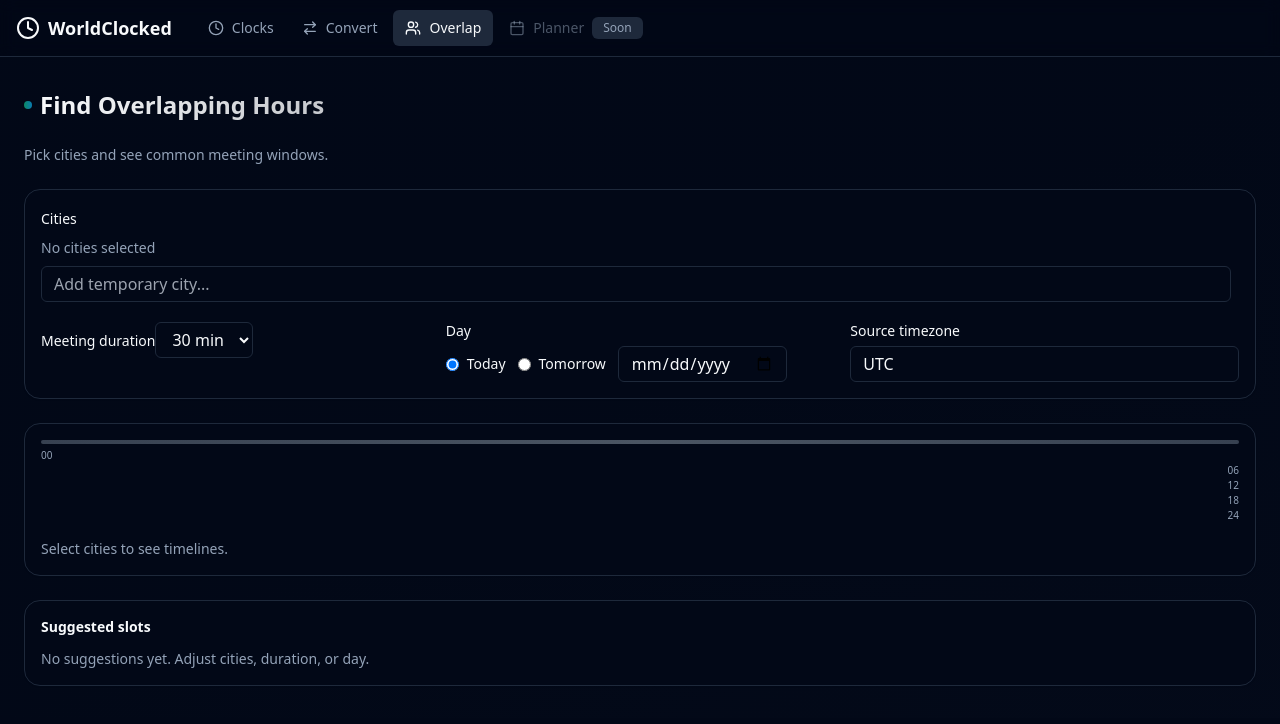
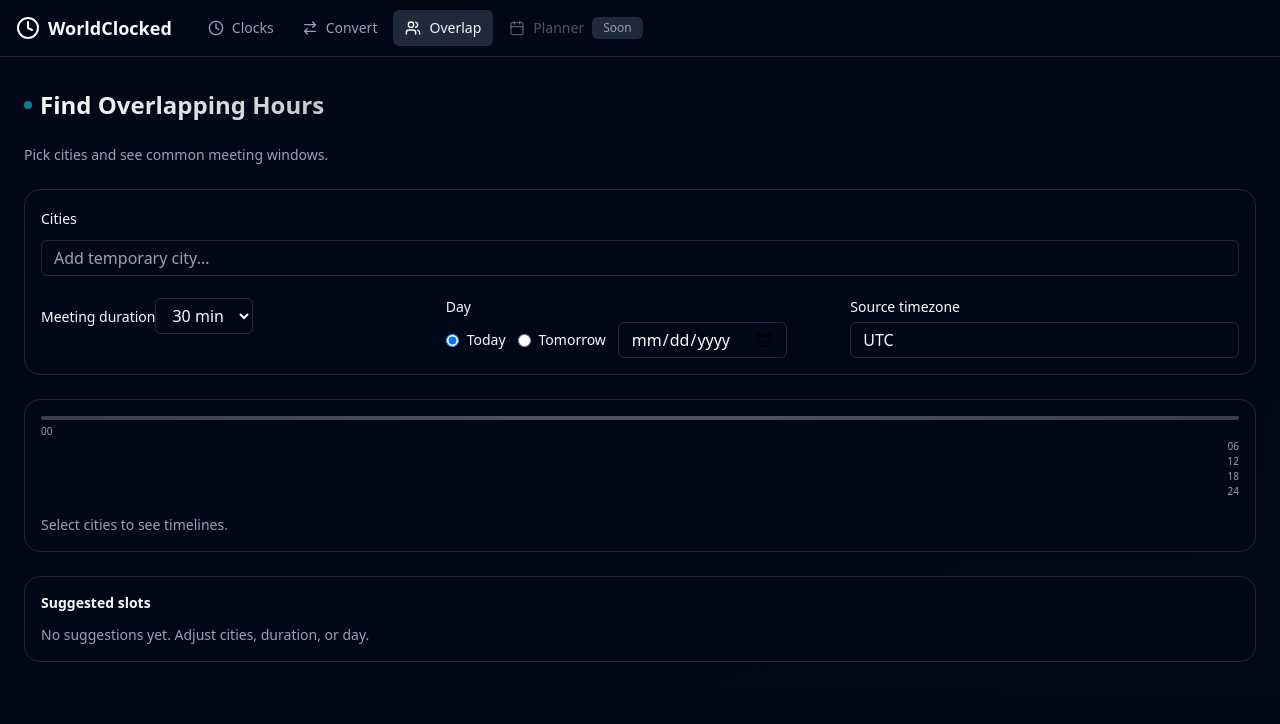
Before and after one commit to proleadm/meeeta, a Next.js app: page /overlap in a window 1280 px wide. Shown: the top 724 px of the page. Built offline with nearby package versions, Linux system fonts and the light colour scheme.

Commit message:
feat(overlap): wrap city chips and stabilize autocomplete inside card
- Chips now flex-wrap with min-h for comfortable layout
- Autocomplete dropdown anchored within card width
- Input grows and never overflows

```diff
--- a/src/components/overlap/OverlapForm.tsx
+++ b/src/components/overlap/OverlapForm.tsx
@@ -33,10 +33,7 @@
       {/* Cities */}
       <div className="space-y-2">
         <label className="text-sm font-medium">Cities</label>
-        <div className="flex flex-wrap gap-2">
-          {selectedCities.length === 0 && (
-            <span className="text-sm text-muted-foreground">No cities selected</span>
-          )}
+        <div className="flex flex-wrap items-center gap-2 min-h-10">
           {selectedCities.map((c) => (
             <span key={c.id} className="inline-flex items-center gap-2 px-2.5 py-1.5 rounded-full text-xs bg-accent text-accent-foreground">
               {c.name}
@@ -45,8 +42,7 @@
               </button>
             </span>
           ))}
-        </div>
-        <div className="flex items-center gap-2">
+          <div className="relative grow">
             <input
               value={cityQuery}
               onChange={(e) => setCityQuery(e.target.value)}
@@ -54,10 +50,9 @@
               className="w-full h-9 px-3 rounded-md border bg-background"
               aria-label="Search and add temporary city"
             />
-          <div className="relative">
             {cityQuery && results.length > 0 && (
-              <div className="absolute z-10 mt-1 w-64 max-h-56 overflow-auto rounded-md border bg-popover shadow">
-                {results.slice(0, 8).map((c) => (
+              <div className="absolute left-0 right-0 z-20 mt-1 max-h-56 overflow-auto rounded-md border bg-popover shadow">
+                {results.slice(0, 10).map((c) => (
                   <button
                     key={c.id}
                     onClick={() => addTempCity(c)}
```
Lines whose indentation alone changed are shown as unchanged.
